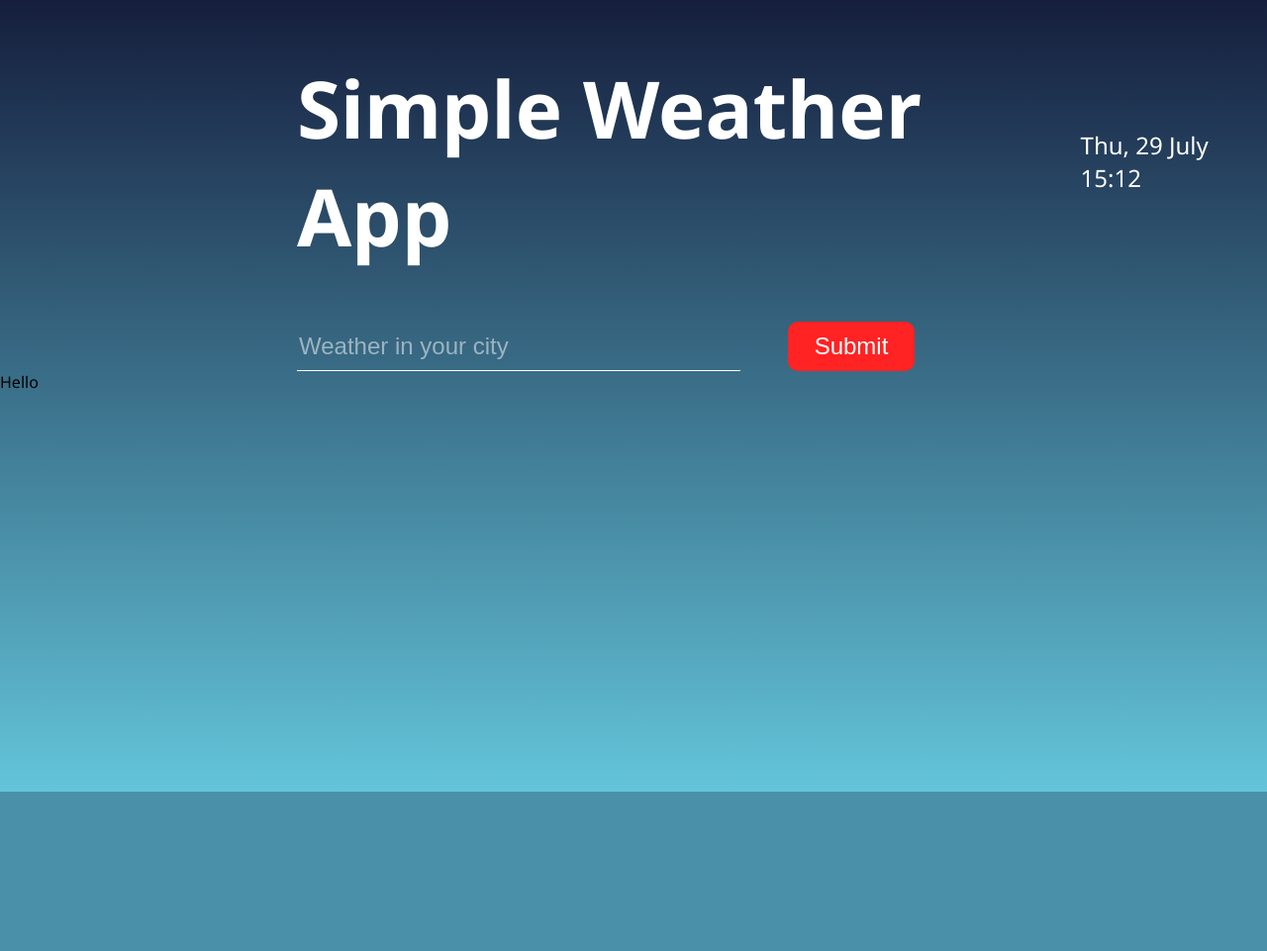
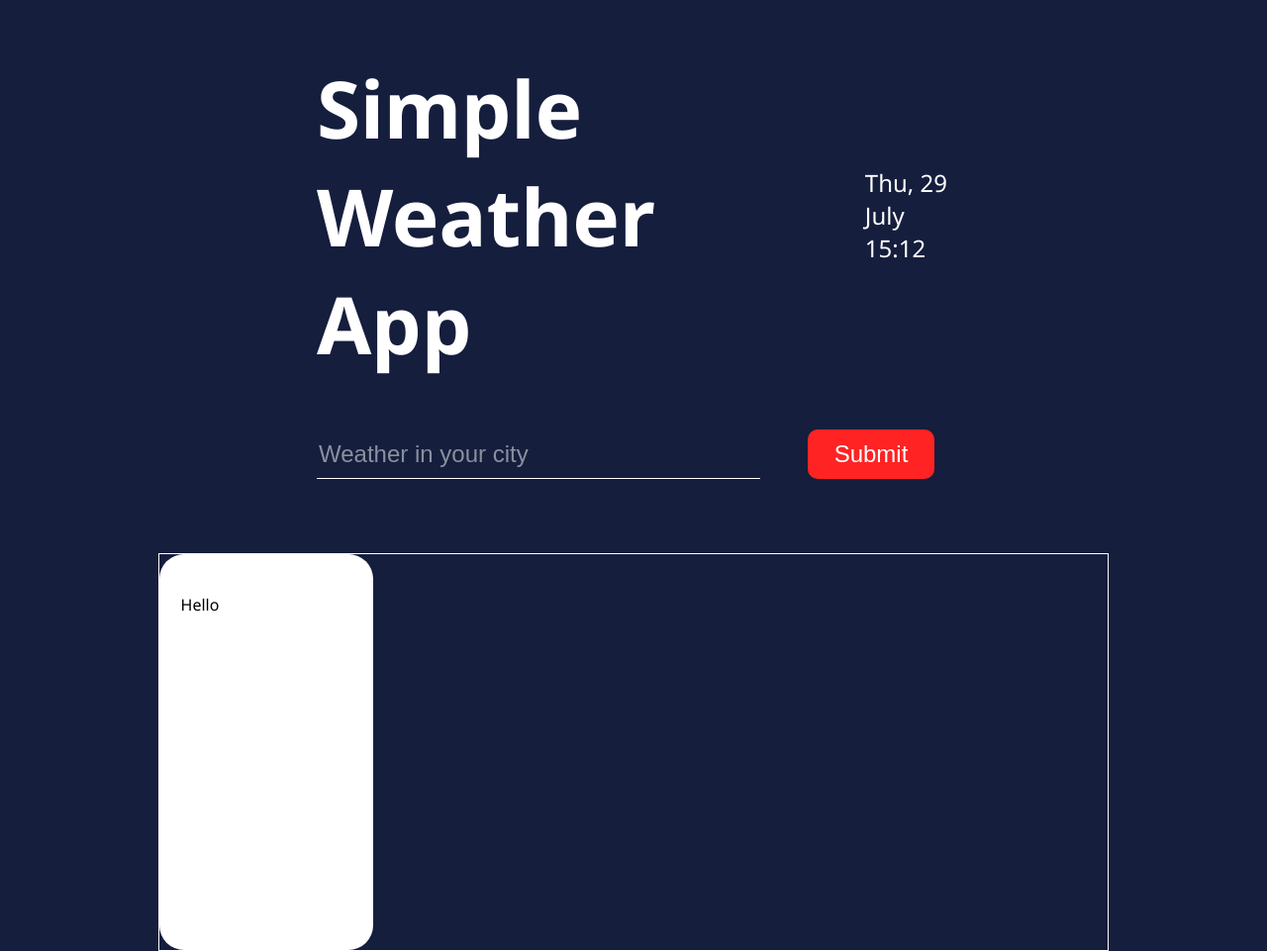
Before and after one commit to Jonathan-Challenger/Web-Dev, a PHP site: page /weather.html in a window 1280 px wide. Shown: the whole page at 99% size. Before the commit the page ends 800 px from the top, so only its background shows below. Run offline with PHP 8.4, Linux system fonts and the light colour scheme.

Commit message:
Adding styles for container and elements as well as adding media queries

```diff
--- a/SmallerProjects/WeatherApp/weather.css
+++ b/SmallerProjects/WeatherApp/weather.css
@@ -5,23 +5,17 @@
     box-sizing: border-box;
 }
 
-html {
-    height: 100%;
-}
-
 body {
     height: 100%;
     margin: 0;
-    background-repeat: no-repeat;
-    background-attachment: fixed;
     padding: 0;
     font-family: "Noto Sans", sans-serif;
-    background: linear-gradient(180deg, #151e3d, #63c5da);
+    background-color:  #151e3d;
 }
 
 .header {
-    width: 75%;
-    margin: 0 300px;
+    width: 50%;
+    margin: auto;
     display: flex;
     align-items: center;
 }
@@ -35,13 +29,13 @@ h1 {
 .header span {
     font-size: 1.5rem;
     color: white;
-    padding-left: 100px;
+    padding-left: 200px;
 }
 
 .form {
     display: flex;
     width: 50%;
-    margin: 0 300px;
+    margin: auto;
     height: 50px;
 }
 
@@ -74,3 +68,44 @@ button#add-button {
     cursor: pointer;
     font-size: 1.5rem;
 }
+
+.container {
+    border: 1px solid white;
+    width: 75%;
+    margin: auto;
+    margin-top: 75px;
+    display:grid;
+    grid-template-columns: repeat(4, 1fr);
+    grid-auto-rows: 400px;
+    gap: 2em;
+}
+
+.element {
+    background-color: white;
+    border-radius: 25px;
+    display: flex;
+    flex-direction: column;
+    padding: 40px 10%;
+}
+
+.city-name {
+    padding-bottom: 70px;
+}
+
+.temp {
+    padding-bottom: 180px
+}
+
+@media (max-width: 1000px) {
+    .container {
+        grid-template-columns: repeat(3, 1fr);
+    }
+
+    .header {
+        width: 100%;
+    }
+
+    .form {
+        width: 75%;
+    }
+}
```
